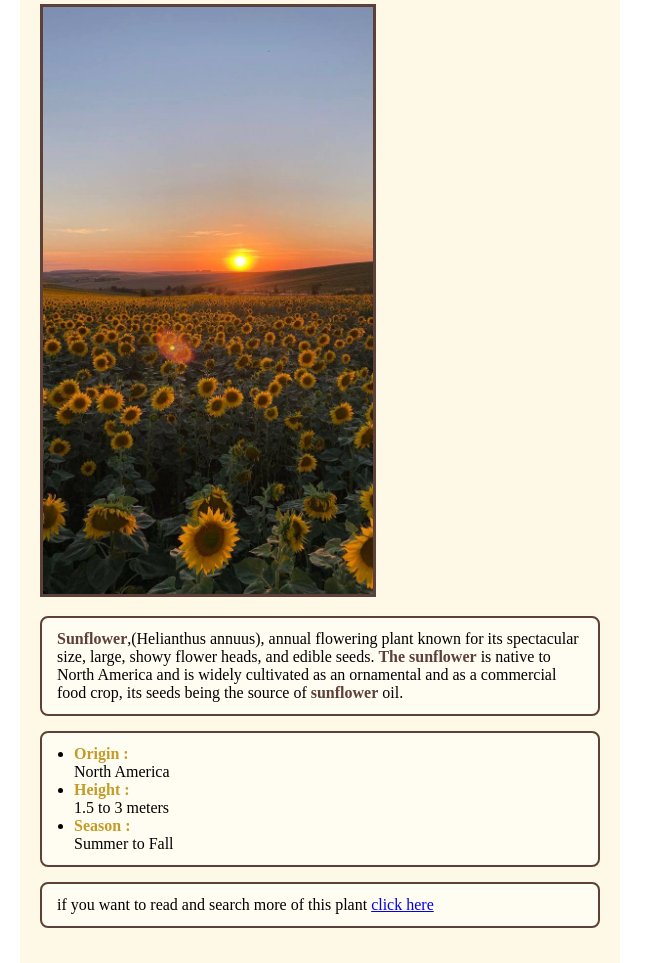
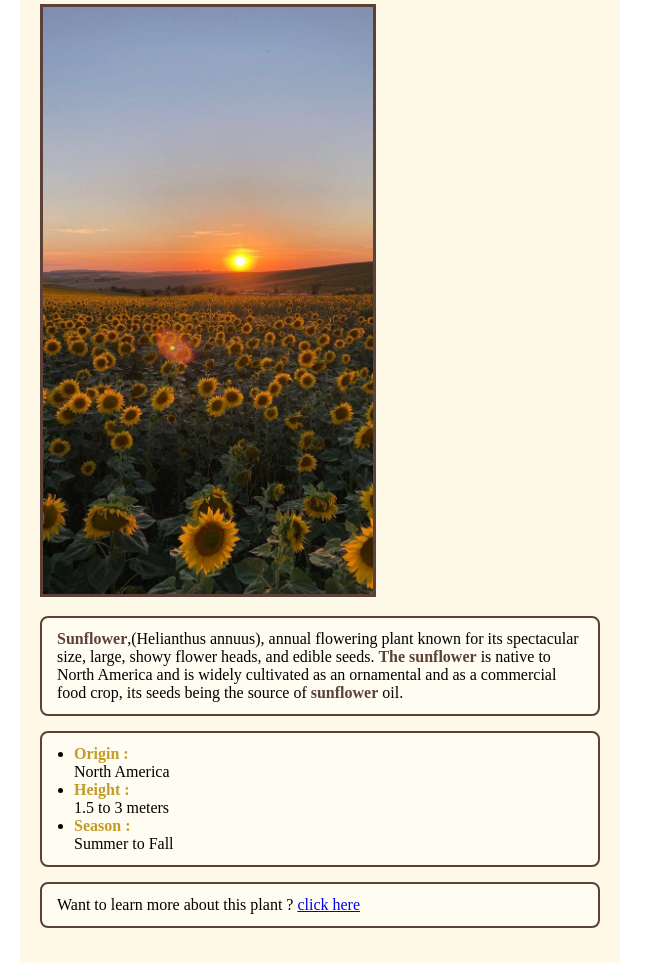
Before and after one commit to sedrarnaout/Sunflower, a plain HTML site: page index.html in a window 1280 px wide. Shown: the part 108-1071 px from the top of the page, without its empty margins (0-663 px from the left). Drawn offline with Linux system fonts and the light colour scheme.

Commit message:
Update index.html

```diff
--- a/index.html
+++ b/index.html
@@ -29,7 +29,7 @@
       Summer to Fall
      </li>
   </ul>
- <p>if you want to read and search more of this plant <a href ="https://en.wikipedia.org/wiki/Common_sunflower" target ="_blank">click here </a>
+ <p> Want to learn more about this plant ? <a href ="https://en.wikipedia.org/wiki/Common_sunflower" target ="_blank">click here </a>
  </p>
  </div>
 </body>
```
